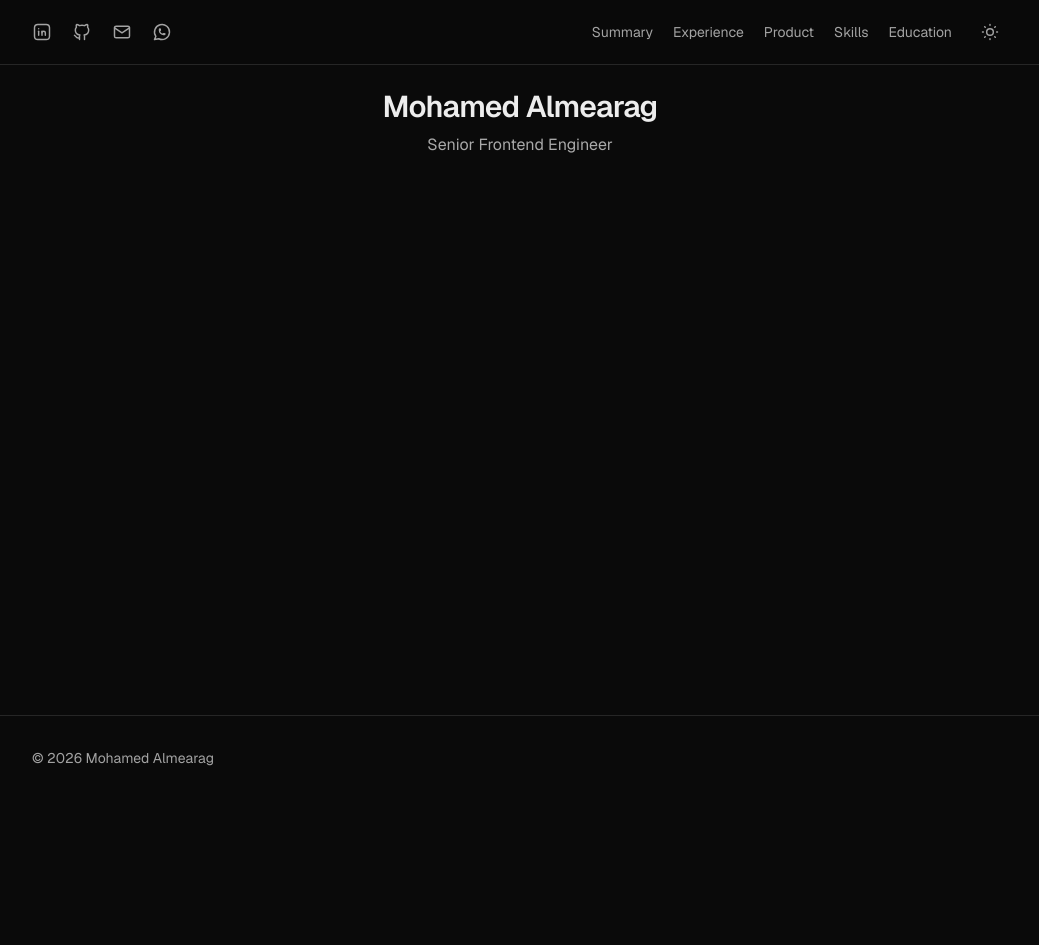
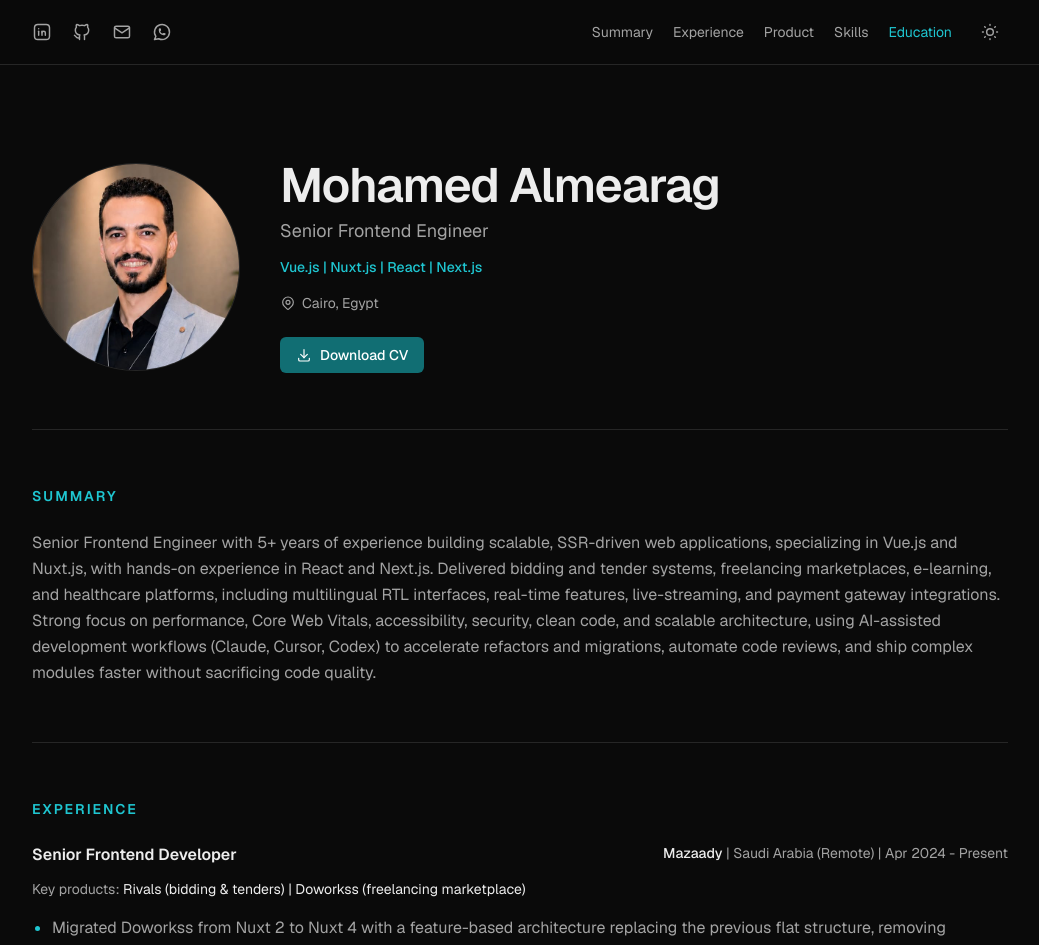
Before and after one commit to Mohamed-Almarag/almearag-portfolio, a Next.js app: page / in a window 1280 px wide. Shown: the top 945 px of the page, without its empty margins (120-1159 px from the left). Before the commit the page ends 800 px from the top, so only its background shows below. Built offline with nearby package versions, Linux system fonts and the light colour scheme.

Commit message:
feat: add page sections

```diff
--- a/src/app/page.tsx
+++ b/src/app/page.tsx
@@ -1,10 +1,26 @@
+import { Education } from "@/components/sections/Education";
+import { Experience } from "@/components/sections/Experience";
+import { Freelance } from "@/components/sections/Freelance";
+import { Hero } from "@/components/sections/Hero";
+import { Languages } from "@/components/sections/Languages";
+import { Product } from "@/components/sections/Product";
+import { Skills } from "@/components/sections/Skills";
+import { Summary } from "@/components/sections/Summary";
+import { AppContainer } from "@/components/ui/AppContainer";
+
 export default function Home() {
   return (
-    <main className="flex flex-1 flex-col items-center justify-center gap-2 p-6 text-center">
-      <h1 className="text-3xl font-semibold tracking-tight">
-        Mohamed Almearag
-      </h1>
-      <p className="text-foreground/70">Senior Frontend Engineer</p>
-    </main>
+    <AppContainer className="divide-y divide-border *:py-14 [&>*:first-child]:pt-20 sm:[&>*:first-child]:pt-24">
+      <Hero />
+      <Summary />
+      <Experience />
+      <Freelance />
+      <Product />
+      <Skills />
+      <div className="grid gap-14 sm:grid-cols-2">
+        <Education />
+        <Languages />
+      </div>
+    </AppContainer>
   );
 }
--- /dev/null
+++ b/src/components/sections/Education.tsx
@@ -0,0 +1,14 @@
+import { AppSection } from "@/components/ui/AppSection";
+import { education } from "@/content/education";
+
+export function Education() {
+  return (
+    <AppSection id="education">
+      <h3 className="font-semibold">{education.degree}</h3>
+      <p className="mt-1 text-sm text-muted">
+        {education.school} | {education.year}
+      </p>
+      <p className="mt-1 text-sm text-muted">Grade: {education.grade}</p>
+    </AppSection>
+  );
+}
--- /dev/null
+++ b/src/components/sections/Experience.tsx
@@ -0,0 +1,15 @@
+import { RoleEntry } from "@/components/sections/RoleEntry";
+import { AppSection } from "@/components/ui/AppSection";
+import { experience } from "@/content/experience";
+
+export function Experience() {
+  return (
+    <AppSection id="experience">
+      <div className="space-y-12">
+        {experience.map((role) => (
+          <RoleEntry key={`${role.company}-${role.period}`} role={role} />
+        ))}
+      </div>
+    </AppSection>
+  );
+}
--- /dev/null
+++ b/src/components/sections/Freelance.tsx
@@ -0,0 +1,15 @@
+import { RoleEntry } from "@/components/sections/RoleEntry";
+import { AppSection } from "@/components/ui/AppSection";
+import { freelance } from "@/content/freelance";
+
+export function Freelance() {
+  return (
+    <AppSection id="freelance">
+      <div className="space-y-8">
+        {freelance.map((role) => (
+          <RoleEntry key={`${role.company}-${role.period}`} role={role} />
+        ))}
+      </div>
+    </AppSection>
+  );
+}
--- /dev/null
+++ b/src/components/sections/Hero.tsx
@@ -0,0 +1,40 @@
+import Image from "next/image";
+import photo from "@/assets/mohamed-almearag.jpg";
+import { Icon } from "@/components/ui/Icon";
+import { profile } from "@/content/profile";
+
+export function Hero() {
+  return (
+    <div className="flex flex-col gap-8 sm:flex-row sm:items-center sm:gap-10">
+      <Image
+        src={photo}
+        alt={profile.name}
+        placeholder="blur"
+        loading="eager"
+        sizes="(min-width: 640px) 208px, 144px"
+        className="size-36 shrink-0 rounded-full border border-border object-cover sm:size-52"
+      />
+      <div>
+        <h1 className="text-4xl font-semibold tracking-tight sm:text-5xl">
+          {profile.name}
+        </h1>
+        <p className="mt-2 text-lg text-muted">{profile.title}</p>
+        <p className="mt-3 text-sm font-medium text-accent">
+          {profile.stack.join(" | ")}
+        </p>
+        <p className="mt-4 flex items-center gap-1.5 text-sm text-muted">
+          <Icon name="mapPin" className="size-4" />
+          {profile.location}
+        </p>
+        <a
+          href={profile.cv}
+          download
+          className="mt-6 inline-flex items-center gap-2 rounded-md bg-primary px-4 py-2 text-sm font-medium text-white transition-colors hover:bg-primary/85"
+        >
+          <Icon name="download" className="size-4" />
+          Download CV
+        </a>
+      </div>
+    </div>
+  );
+}
--- /dev/null
+++ b/src/components/sections/Languages.tsx
@@ -0,0 +1,17 @@
+import { AppSection } from "@/components/ui/AppSection";
+import { languages } from "@/content/languages";
+
+export function Languages() {
+  return (
+    <AppSection id="languages">
+      <ul className="space-y-1">
+        {languages.map((language) => (
+          <li key={language.name}>
+            {language.name}{" "}
+            <span className="text-muted">({language.level})</span>
+          </li>
+        ))}
+      </ul>
+    </AppSection>
+  );
+}
--- /dev/null
+++ b/src/components/sections/Product.tsx
@@ -0,0 +1,37 @@
+import { ExternalLink } from "@/components/ui/ExternalLink";
+import { Icon } from "@/components/ui/Icon";
+import { AppSection } from "@/components/ui/AppSection";
+import { product } from "@/content/product";
+
+const linkClass =
+  "text-foreground hover:text-accent inline-flex items-center gap-1 underline decoration-border underline-offset-4 transition-colors";
+
+export function Product() {
+  const { demo, docs } = product.links;
+
+  return (
+    <AppSection id="product">
+      <h3 className="font-semibold">
+        {product.name} <span className="font-normal text-muted">|</span>{" "}
+        <span className="font-normal text-muted">
+          {product.stack.join(", ")}
+        </span>
+      </h3>
+      <p className="mt-3 flex gap-6 text-sm">
+        <ExternalLink href={demo} className={linkClass}>
+          Demo
+          <Icon name="externalLink" className="size-3.5" />
+        </ExternalLink>
+        <ExternalLink href={docs} className={linkClass}>
+          Docs
+          <Icon name="externalLink" className="size-3.5" />
+        </ExternalLink>
+      </p>
+      <ul className="mt-4 list-disc space-y-2 pl-5 leading-relaxed text-muted marker:text-accent">
+        {product.highlights.map((highlight) => (
+          <li key={highlight}>{highlight}</li>
+        ))}
+      </ul>
+    </AppSection>
+  );
+}
--- /dev/null
+++ b/src/components/sections/RoleEntry.tsx
@@ -0,0 +1,26 @@
+import type { Role } from "@/content/types";
+
+export function RoleEntry({ role }: { role: Role }) {
+  return (
+    <article>
+      <div className="flex flex-col gap-1 sm:flex-row sm:justify-between sm:gap-6">
+        <h3 className="font-semibold">{role.title}</h3>
+        <p className="text-sm text-muted sm:text-right">
+          <span className="font-medium text-foreground">{role.company}</span> |{" "}
+          {role.location} | {role.period}
+        </p>
+      </div>
+      {role.products && (
+        <p className="mt-3 text-sm">
+          <span className="text-muted">Key products: </span>
+          {role.products.join(" | ")}
+        </p>
+      )}
+      <ul className="mt-4 list-disc space-y-2 pl-5 leading-relaxed text-muted marker:text-accent">
+        {role.highlights.map((highlight) => (
+          <li key={highlight}>{highlight}</li>
+        ))}
+      </ul>
+    </article>
+  );
+}
--- /dev/null
+++ b/src/components/sections/Skills.tsx
@@ -0,0 +1,31 @@
+import { AppSection } from "@/components/ui/AppSection";
+import { skills } from "@/content/skills";
+
+export function Skills() {
+  return (
+    <AppSection id="skills">
+      <dl className="space-y-6">
+        {skills.map((group) => (
+          <div
+            key={group.label}
+            className="grid gap-3 sm:grid-cols-[13rem_1fr] sm:gap-6"
+          >
+            <dt className="text-sm font-medium sm:pt-1">{group.label}</dt>
+            <dd>
+              <ul className="flex flex-wrap gap-2">
+                {group.items.map((item) => (
+                  <li
+                    key={item}
+                    className="rounded-md border border-border px-2.5 py-1 text-sm text-muted"
+                  >
+                    {item}
+                  </li>
+                ))}
+              </ul>
+            </dd>
+          </div>
+        ))}
+      </dl>
+    </AppSection>
+  );
+}
--- /dev/null
+++ b/src/components/sections/Summary.tsx
@@ -0,0 +1,10 @@
+import { AppSection } from "@/components/ui/AppSection";
+import { profile } from "@/content/profile";
+
+export function Summary() {
+  return (
+    <AppSection id="summary">
+      <p className="leading-relaxed text-muted">{profile.summary}</p>
+    </AppSection>
+  );
+}
--- /dev/null
+++ b/src/components/ui/AppSection.tsx
@@ -0,0 +1,24 @@
+import type { ReactNode } from "react";
+import { sections } from "@/content/sections";
+
+type AppSectionProps = {
+  id: string;
+  children: ReactNode;
+  className?: string;
+};
+
+export function AppSection({ id, children, className = "" }: AppSectionProps) {
+  const title = sections.find((section) => section.id === id)?.title ?? id;
+
+  return (
+    <section id={id} aria-labelledby={`${id}-title`} className={className}>
+      <h2
+        id={`${id}-title`}
+        className="mb-6 text-sm font-semibold tracking-[0.14em] text-accent uppercase"
+      >
+        {title}
+      </h2>
+      {children}
+    </section>
+  );
+}
--- /dev/null
+++ b/src/components/ui/ExternalLink.tsx
@@ -0,0 +1,25 @@
+import type { ReactNode } from "react";
+
+type ExternalLinkProps = {
+  href: string;
+  children: ReactNode;
+  className?: string;
+};
+
+export function ExternalLink({
+  href,
+  children,
+  className = "",
+}: ExternalLinkProps) {
+  return (
+    <a
+      href={href}
+      target="_blank"
+      rel="noopener noreferrer"
+      className={className}
+    >
+      {children}
+      <span className="sr-only"> (opens in a new tab)</span>
+    </a>
+  );
+}
```
Also changed, not shown: src/assets/mohamed-almearag.jpg (added).
